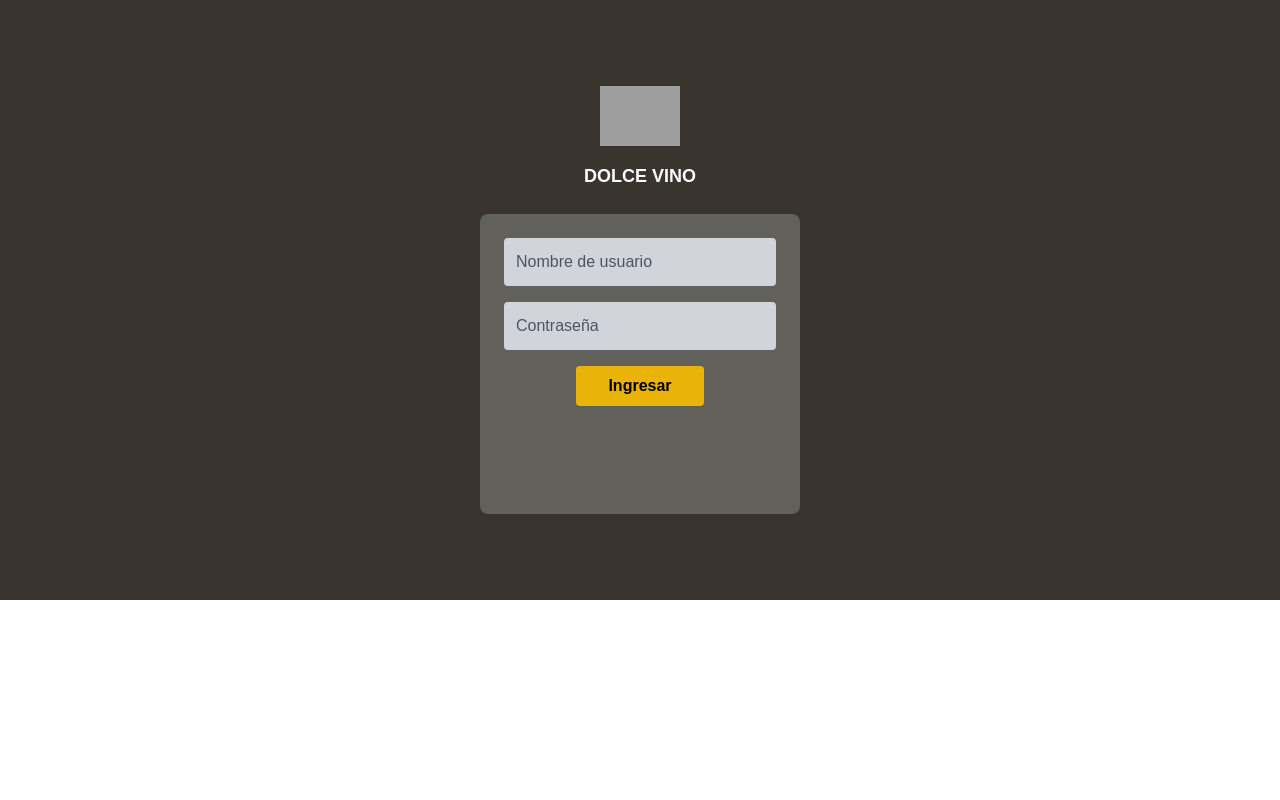
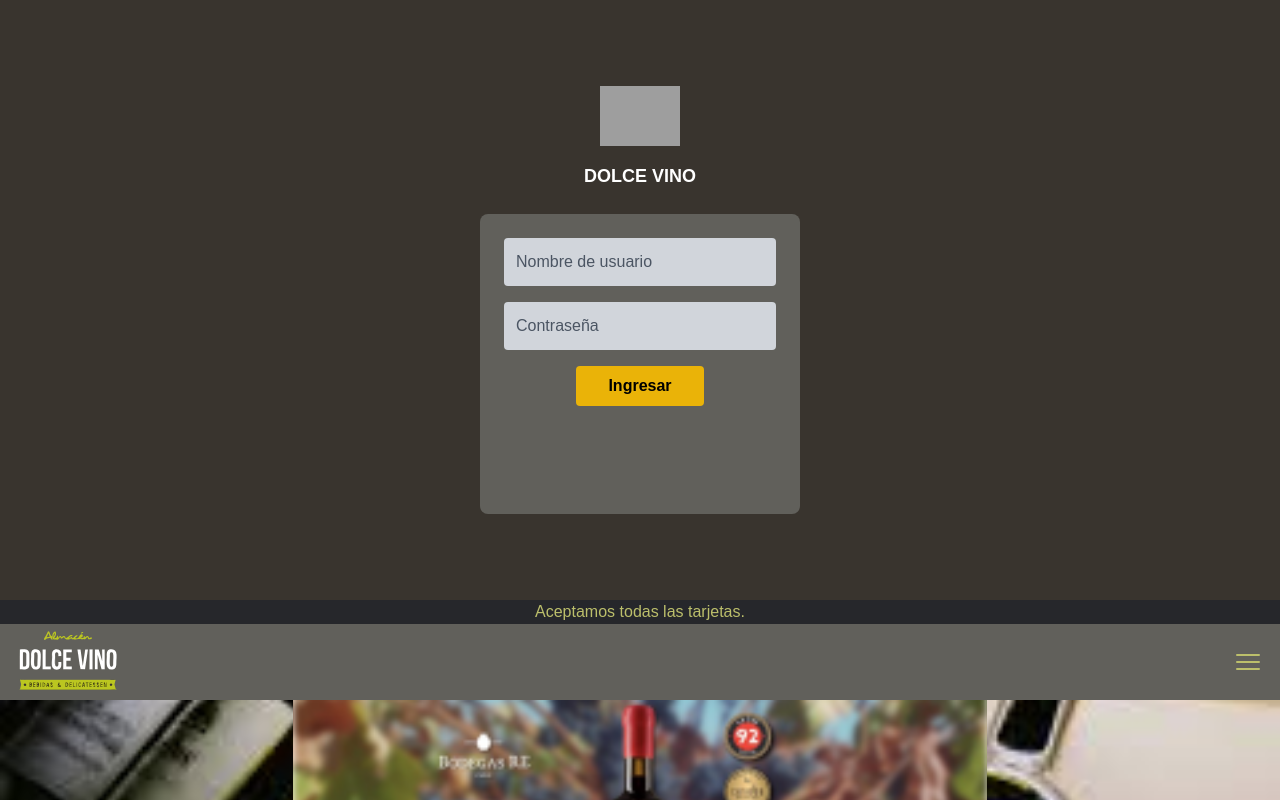
Before and after one commit to MauroArzuza/DolceVino, a Next.js app in the folder my-app/: page / in a window 1280 px wide. Shown: the top 800 px of the page. Built offline with nearby package versions, Linux system fonts and the light colour scheme; grey boxes are pictures that could not be loaded.

Commit message:
Deleted README.md file.

```diff
--- a/my-app/src/app/page.tsx
+++ b/my-app/src/app/page.tsx
@@ -5,6 +5,7 @@
   return (
     <div>
       <Login />
+      <HomeApp />
     </div>
   );
 }
```
